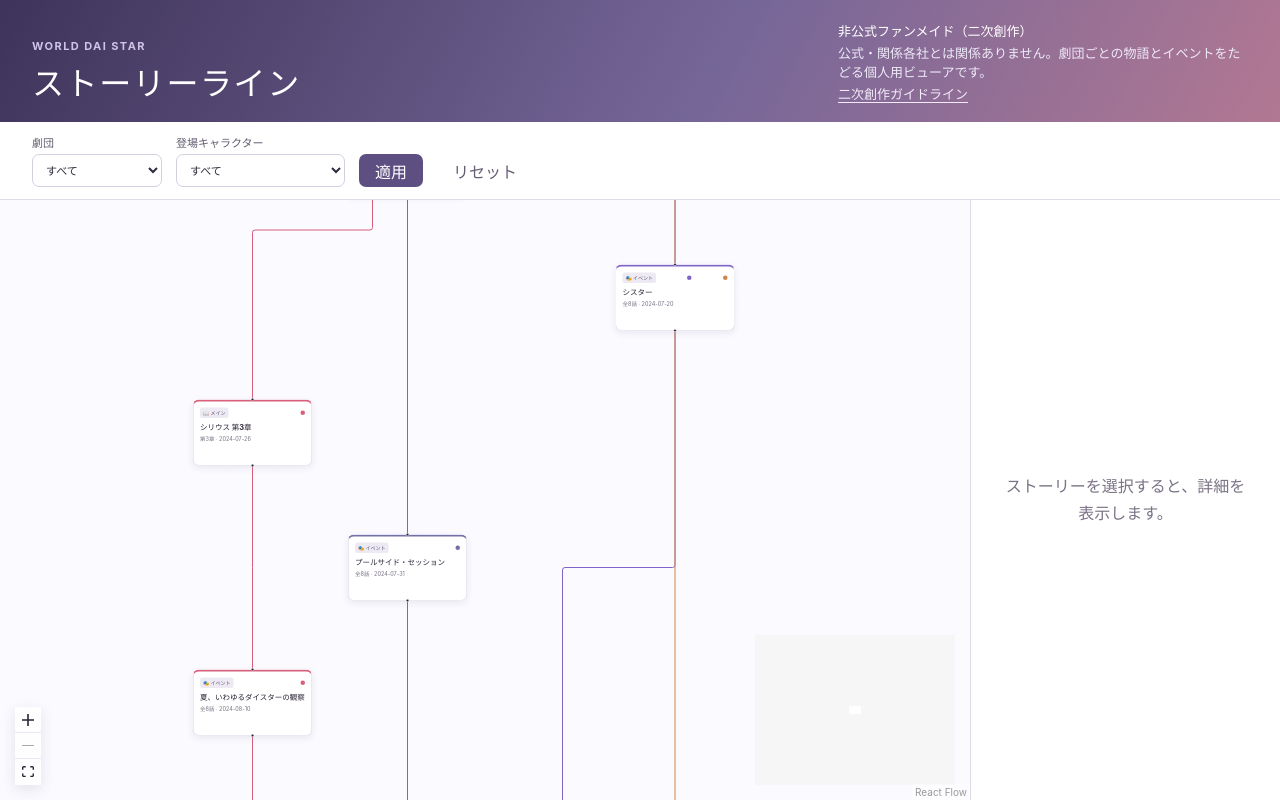
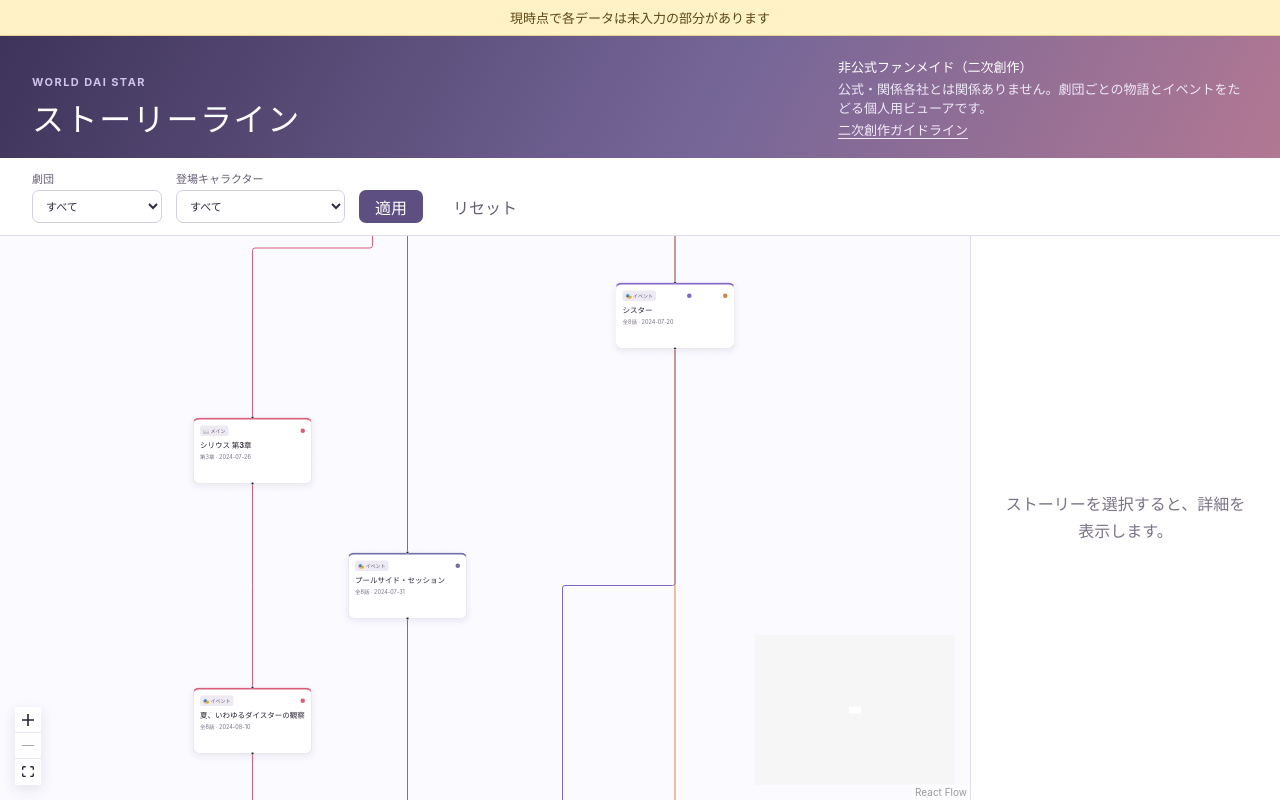
Before and after one commit to Gzom142/wds-scenario-flow, a React (Vite) app: page / in a window 1280 px wide. Built offline with nearby package versions, Linux system fonts and the light colour scheme.

Commit message:
add data notice for unfilled sections

```diff
--- a/src/App.jsx
+++ b/src/App.jsx
@@ -46,6 +46,7 @@ export default function App() {
   const reset = () => { setDraft(emptyFilter); setFilter(emptyFilter); setSelectedNode(null) }
 
   return <main className="app-shell">
+    <p className="data-notice" role="status">現時点で各データは未入力の部分があります</p>
     <header className="app-header">
       <div><p className="site-kicker">WORLD DAI STAR</p><h1>ストーリーライン</h1></div>
       <p className="fan-notice">
--- a/src/styles.css
+++ b/src/styles.css
@@ -2,7 +2,8 @@
 * { box-sizing: border-box; }
 body { margin: 0; min-width: 320px; }
 button, select { font: inherit; }
-.app-shell { height: 100vh; min-height: 640px; display: grid; grid-template-rows: auto auto minmax(0, 1fr); }
+.app-shell { height: 100vh; min-height: 640px; display: grid; grid-template-rows: auto auto auto minmax(0, 1fr); }
+.data-notice { margin: 0; padding: 8px 32px; color: #5d4613; background: #fff2c7; border-bottom: 1px solid #e8d493; font-size: 13px; font-weight: 700; text-align: center; }
 .app-header { display: flex; align-items: end; justify-content: space-between; gap: 24px; padding: 22px 32px 18px; color: #fff; background: linear-gradient(118deg, #3e345a, #756698 56%, #b27893); }
 .site-kicker, .eyebrow { margin: 0 0 5px; color: #cfc4e8; letter-spacing: .13em; font-size: 11px; font-weight: 700; }
 .app-header h1 { margin: 0; font-size: clamp(23px, 3vw, 32px); letter-spacing: .05em; }
@@ -46,4 +47,4 @@ dt { color: #81788e; } dd { margin: 0; color: #3f364b; }
 .music-embed iframe { display: block; width: 100%; max-width: 660px; overflow: hidden; border: 0; border-radius: 8px; background: transparent; }
 .music-link { display: inline-block; margin-top: 7px; color: #5e4f83; font-size: 12px; font-weight: 700; }
 .character-list { display: grid; gap: 7px; margin: 0; padding: 0; list-style: none; font-size: 13px; }.character-list li { display: flex; align-items: center; gap: 8px; }.character-list i { width: 9px; height: 9px; border-radius: 50%; }
-@media (max-width: 800px) { .app-shell { min-height: 720px; }.app-header { align-items: start; padding: 18px 18px 15px; flex-direction: column; gap: 8px; }.filter-bar { padding: 10px 18px; }.workspace { grid-template-columns: 1fr; grid-template-rows: minmax(420px, 1fr) auto; }.side-panel { max-height: 330px; border-top: 1px solid #dfdae8; border-left: 0; }.flow-area { min-height: 420px; } }
+@media (max-width: 800px) { .app-shell { min-height: 720px; }.data-notice { padding: 7px 18px; font-size: 12px; }.app-header { align-items: start; padding: 18px 18px 15px; flex-direction: column; gap: 8px; }.filter-bar { padding: 10px 18px; }.workspace { grid-template-columns: 1fr; grid-template-rows: minmax(420px, 1fr) auto; }.side-panel { max-height: 330px; border-top: 1px solid #dfdae8; border-left: 0; }.flow-area { min-height: 420px; } }
```
